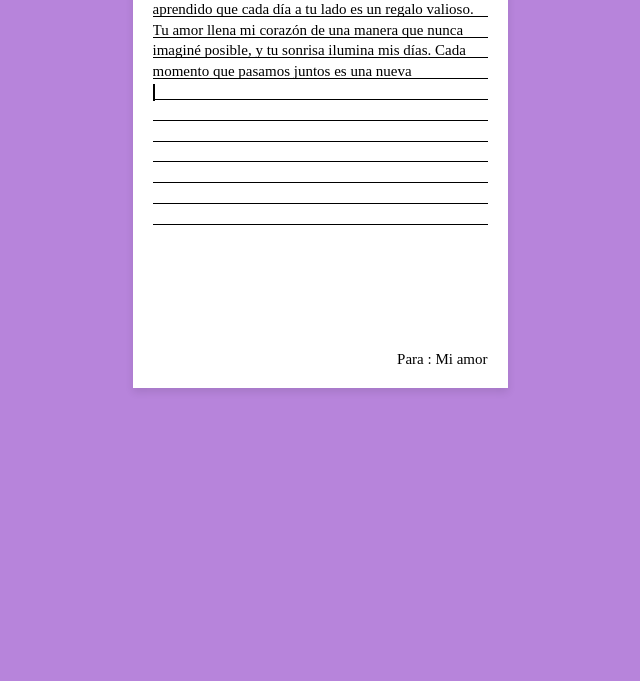
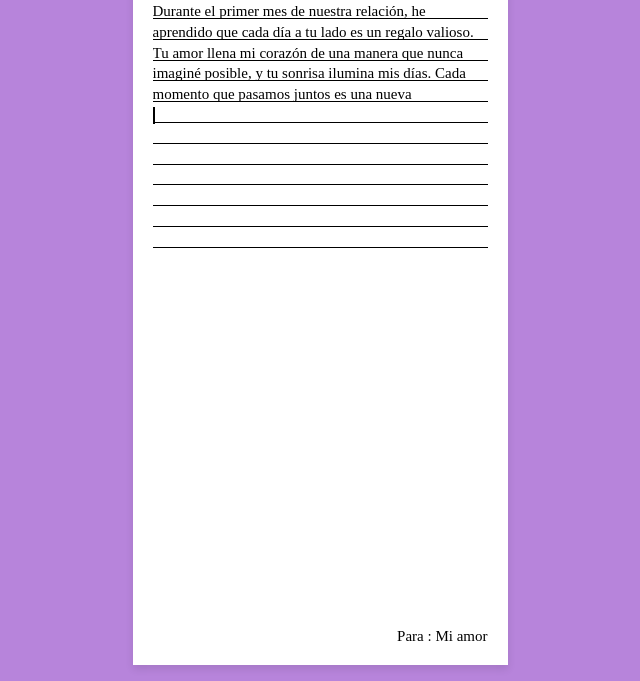
Before and after one commit to PierreArriagada/teamoyuri.github.io, a plain HTML site: page cartaescrita.html in a window 1280 px wide. Shown: the part 119-800 px from the top of the page, without its empty margins (320-960 px from the left). Drawn offline with Linux system fonts and the light colour scheme.

Commit message:
Update cartaescrita.html

```diff
--- a/cartaescrita.html
+++ b/cartaescrita.html
@@ -13,14 +13,14 @@
             display: flex;
             justify-content: center;
             align-items: center;
-            height: 500px;
+            height: 100vh;
             background-color: #b784db;
             margin: 0;
         }
 
         .notebook {
             width: 335px;
-            height: 450px;
+            height: 88vh;
             background-color: white;
             box-shadow: 0 4px 8px rgba(0, 0, 0, 0.1);
             padding: 20px;
```
